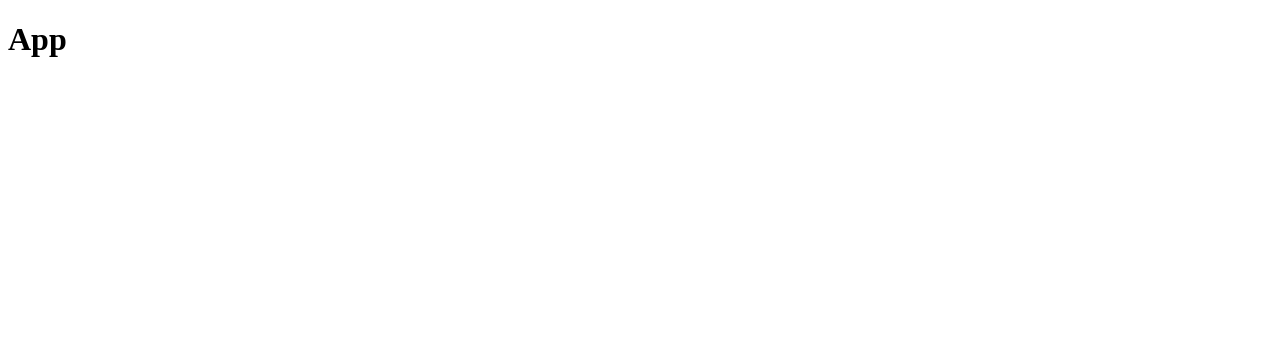
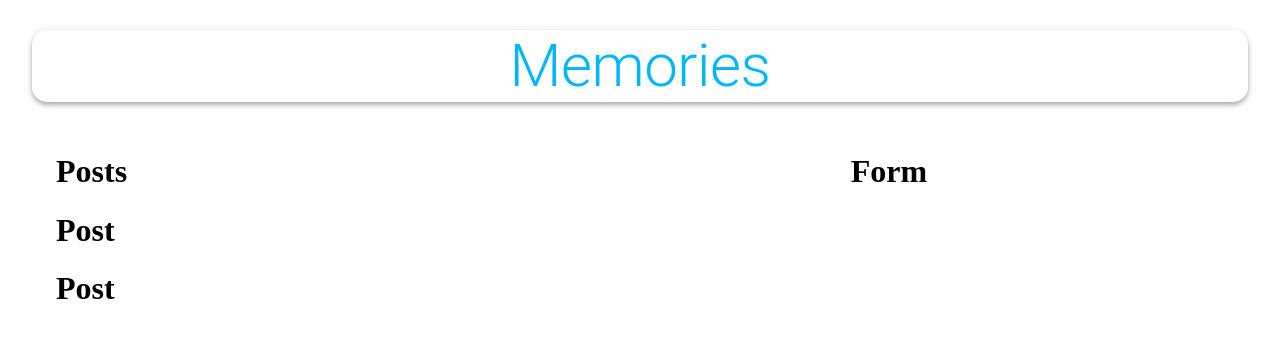
Before and after one commit to Kayque-Goncalves/mern-stack-app, a React (Create React App) app in the folder client/: page / in a window 1280 px wide. Shown: the top 338 px of the page. Built offline with nearby package versions, Linux system fonts and the light colour scheme; the HTML template or start-up script is replaced by a standard one.

Commit message:
Updates App structure

```diff
--- a/client/src/App.js
+++ b/client/src/App.js
@@ -1,7 +1,31 @@
+import { Container, AppBar, Typography, Grow, Grid } from '@material-ui/core'
+
+import Form from './Form/Form';
+import Posts from './Posts/Posts';
+import useStyles from './styles'
+
 function App() {
-  return (
-    <h1> App </h1>
-  );
+    const classes = useStyles()
+
+    return (
+        <Container maxwidth="lg">
+            <AppBar className={ classes.appBar } position="static" color="inherit">
+                <Typography className={ classes.heading } variant="h2" align="center"> Memories </Typography>
+            </AppBar>
+            <Grow in>
+                <Container>
+                    <Grid container justify="space-between" alignItems="stretch" spacing={ 3 }>
+                        <Grid item xs={ 12 } sm={ 7 }>
+                            <Posts />
+                        </Grid>
+                        <Grid item xs={ 12 } sm={ 4 }>
+                            <Form />
+                        </Grid>
+                    </Grid>
+                </Container>
+            </Grow>
+        </Container>
+    );
 }
 
 export default App;
--- /dev/null
+++ b/client/src/styles.js
@@ -0,0 +1,18 @@
+import { makeStyles } from '@material-ui/core/styles'
+
+export default makeStyles(() => ({
+    appBar: {
+        borderRadius: 15,
+        margin: '30px 0',
+        display: 'flex',
+        flexDirection: 'row',
+        justifyContent: 'center',
+        alignItems: 'center',
+      },
+      heading: {
+        color: 'rgba(0,183,255, 1)',
+      },
+      image: {
+        marginLeft: '15px',
+      },
+}))
```
